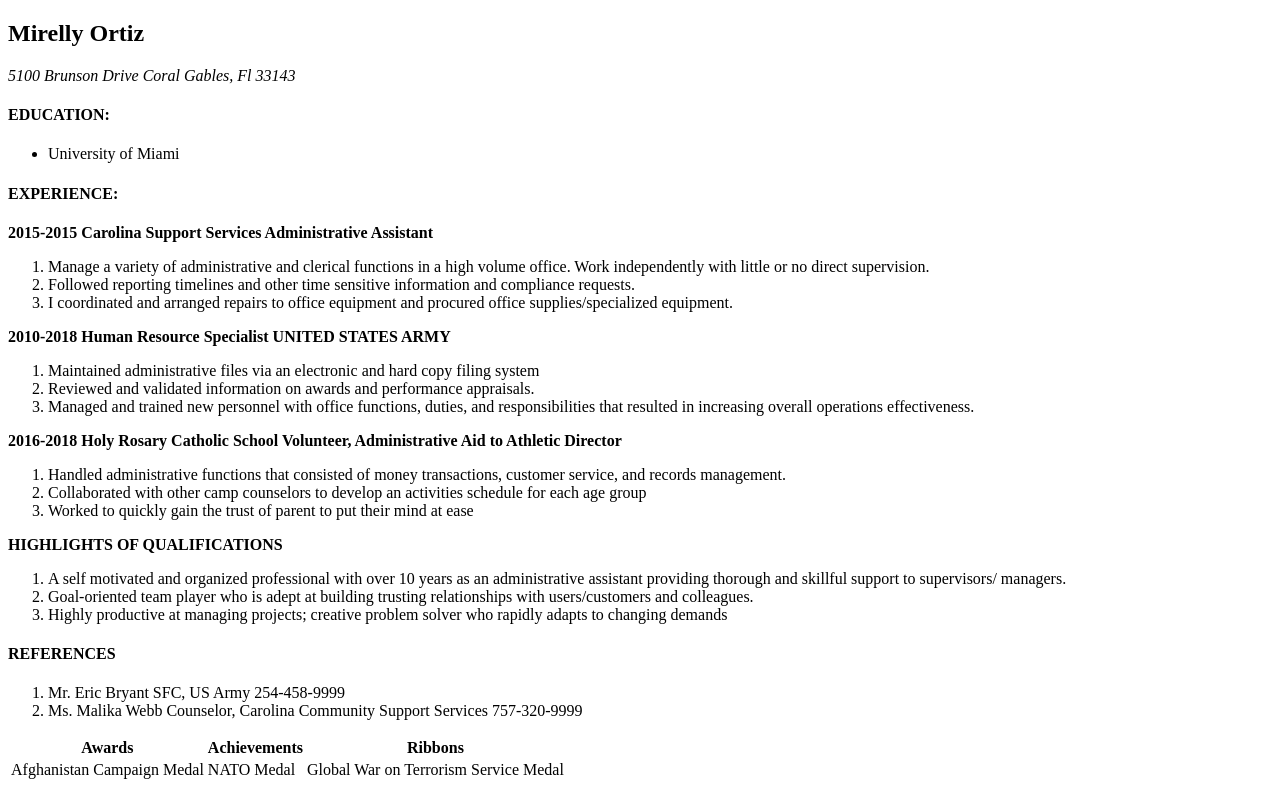
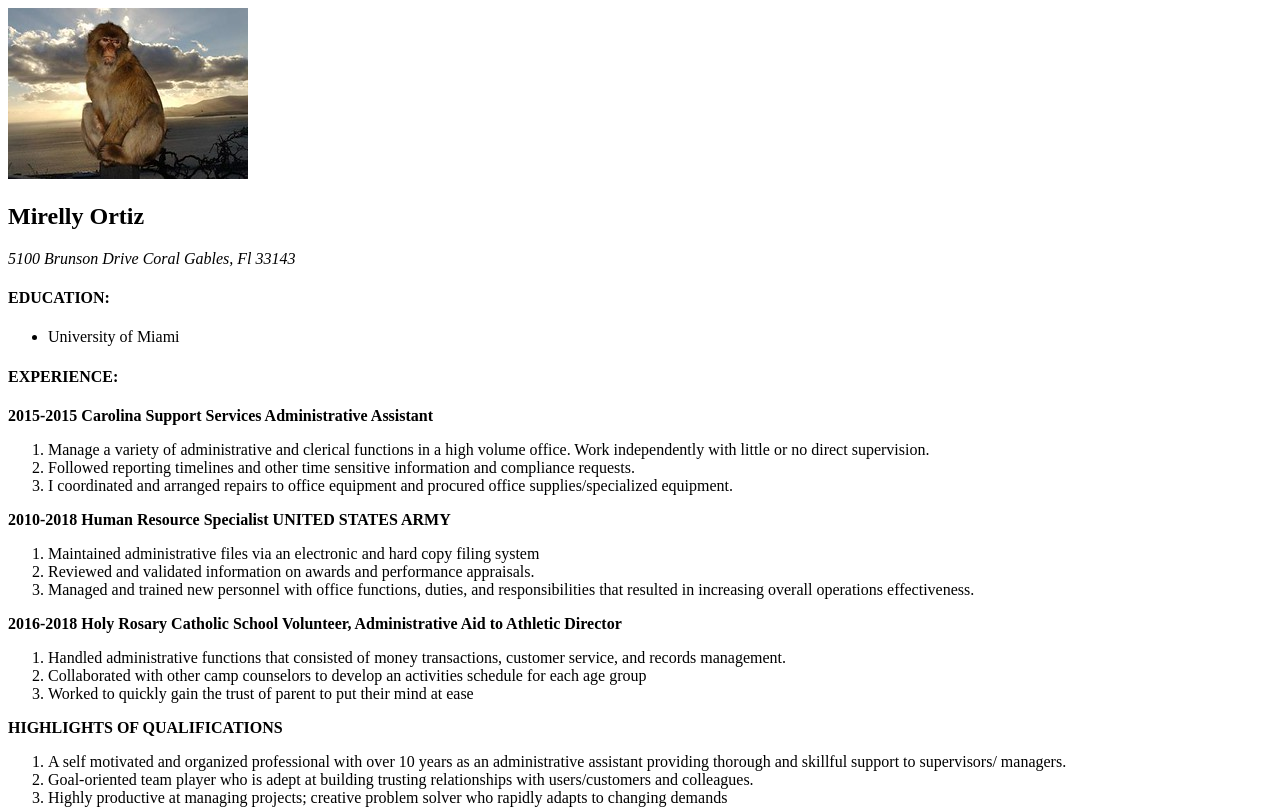
Before and after one commit to mxn436/CIM111, a plain HTML site: page hw/resume/index.html in a window 1280 px wide. Shown: the top 810 px of the page. Drawn offline with Linux system fonts and the light colour scheme.

Commit message:
resume hw2

```diff
--- a/hw/resume/index.html
+++ b/hw/resume/index.html
@@ -4,7 +4,7 @@
 <title>Resume template</title>
 </head>
 <body>
-
+<img src="images/monkey.jpg"alt="monkey"/>
   <h2>Mirelly Ortiz</h2>
   <address>5100 Brunson Drive Coral Gables, Fl 33143</address>
   <h4>EDUCATION:</h4>
@@ -55,5 +55,5 @@
 </table>
 
 
-
+</body>
 </html>
```
Also changed, not shown: hw/resumecss.html/index.html (+1 -1 lines), hw/resumecss.html/CSS/layout.css (added), hw/resumesemantic.html (line endings or trailing spaces).
